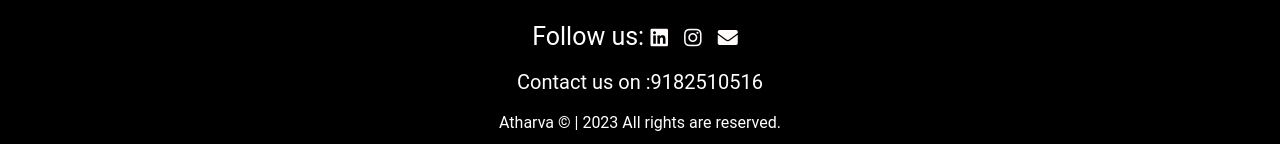
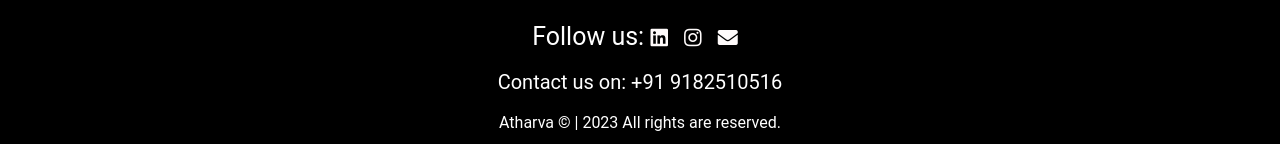
Before and after one commit to charankosari/atharva, a plain HTML site: page dummy/index.html in a window 1280 px wide. Shown: the part 3496-3640 px from the top of the page. Drawn offline with Linux system fonts and the light colour scheme.

Commit message:
Update index.html

```diff
--- a/dummy/index.html
+++ b/dummy/index.html
@@ -123,7 +123,7 @@ function okk() {
 
         </div>
         <br>
-        <div style="font-size: 20px;">Contact us on :9182510516</div>
+        <div style="font-size: 20px;">Contact us on: +91 9182510516</div>
         <br>
 
         <span>Atharva &copy; | 2023 All rights are reserved.</span>
```
